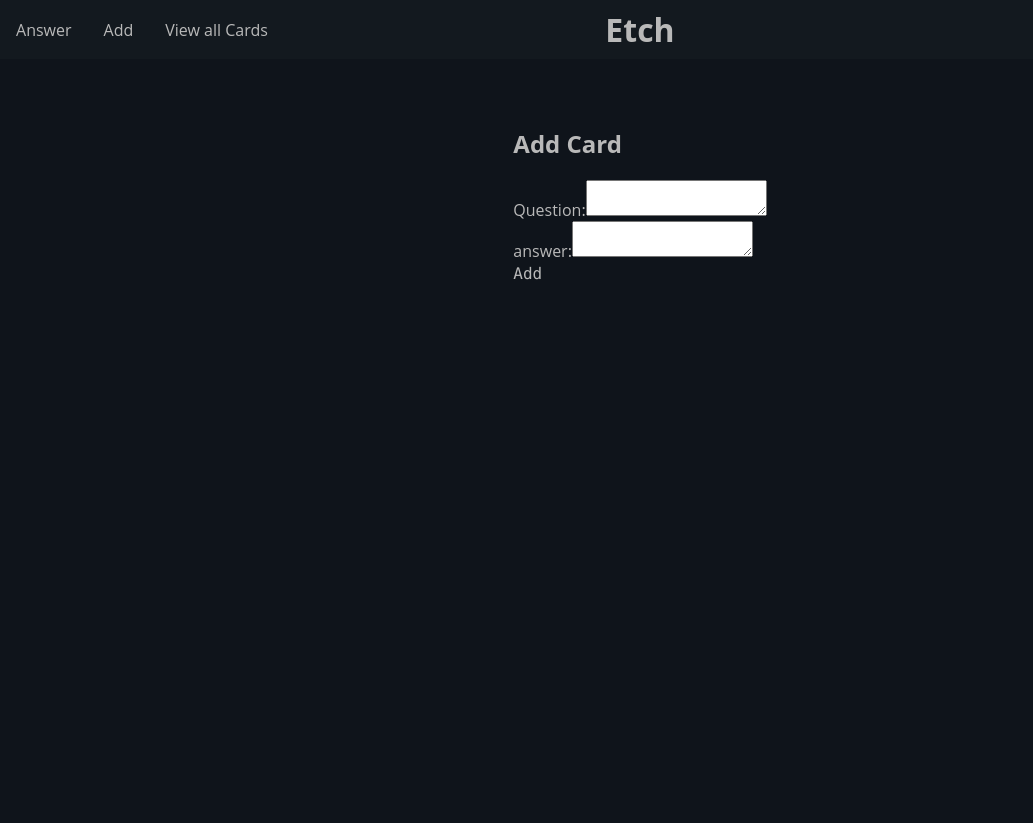
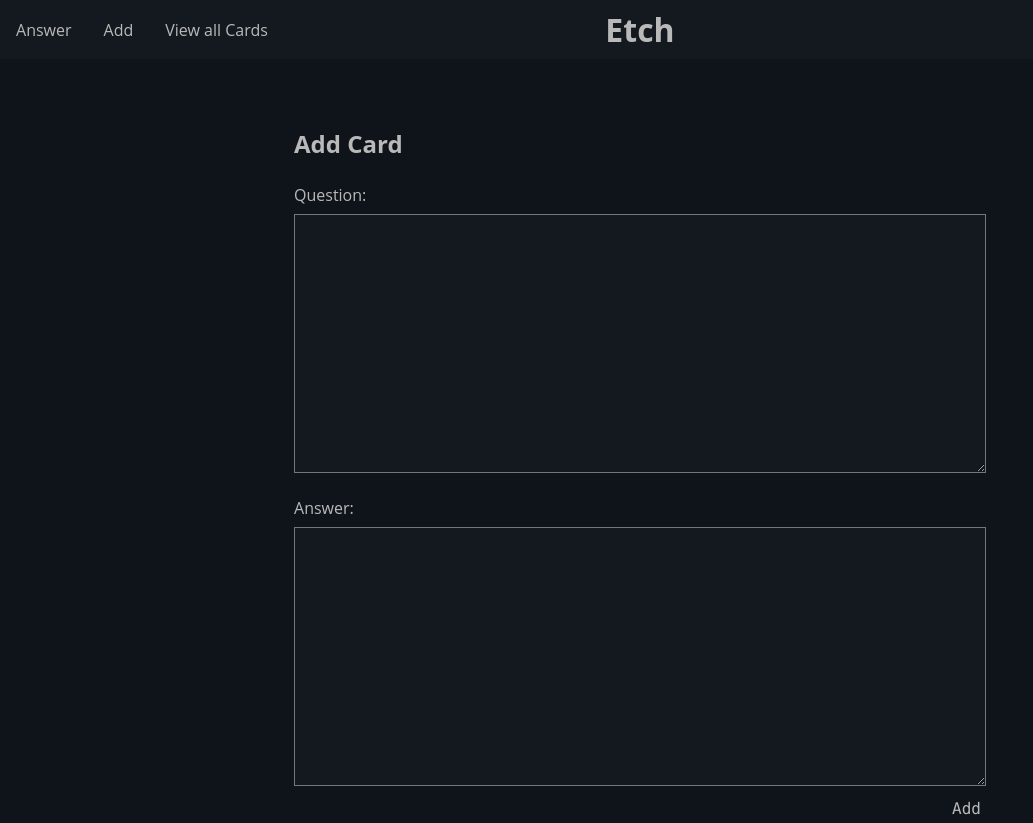
Before and after one commit to charliemerrell/Simple-Etch-Client, an Angular app: page /add in a window 1280 px wide. Shown: the whole page, without its empty margins (0-1033 px from the left). Before the commit the page ends 800 px from the top, so only its background shows below. Built offline with nearby package versions, Linux system fonts and the light colour scheme.

Commit message:
styled text area

```diff
--- a/src/app/add-card/add-card.component.html
+++ b/src/app/add-card/add-card.component.html
@@ -1,12 +1,12 @@
 <h2>Add Card</h2>
 <form [formGroup]="cardForm" (ngSubmit)="onSubmit($event)">
-    <div>
+    <div class="form-group">
         <label for="question-input">Question:</label>
-        <textarea id="question-input" formControlName="question"></textarea>
+        <textarea spellcheck="false" cols="80" rows="15" id="question-input" formControlName="question"></textarea>
     </div>
-    <div>
-        <label for="answer-input">answer:</label>
-        <textarea id="answer-input" formControlName="answer"></textarea>
+    <div class="form-group">
+        <label for="answer-input">Answer:</label>
+        <textarea spellcheck="false" cols="80" rows="15" id="answer-input" formControlName="answer"></textarea>
     </div>
     <button [disabled]="!cardForm.valid" type="submit">Add</button>
 </form>
--- a/src/app/add-card/add-card.component.scss
+++ b/src/app/add-card/add-card.component.scss
@@ -0,0 +1,29 @@
+@use "../../colors";
+
+textarea {
+  display: block;
+  background-color: colors.$background-slightly-lighter;
+  color: colors.$text;
+  font-family: "consolas";
+  margin-top: 0.5rem;
+  &:focus {
+    border: 1px solid orange;
+    outline: none;
+  }
+  padding: 1rem;
+
+}
+
+.form-group {
+  margin-top: 1.5rem;
+}
+
+button {
+  margin-top: 0.5rem;
+  float: right;
+  &:focus {
+    outline: 1px solid orange;
+  }
+  border-radius: 2px;
+  padding: 5px;
+}
```
